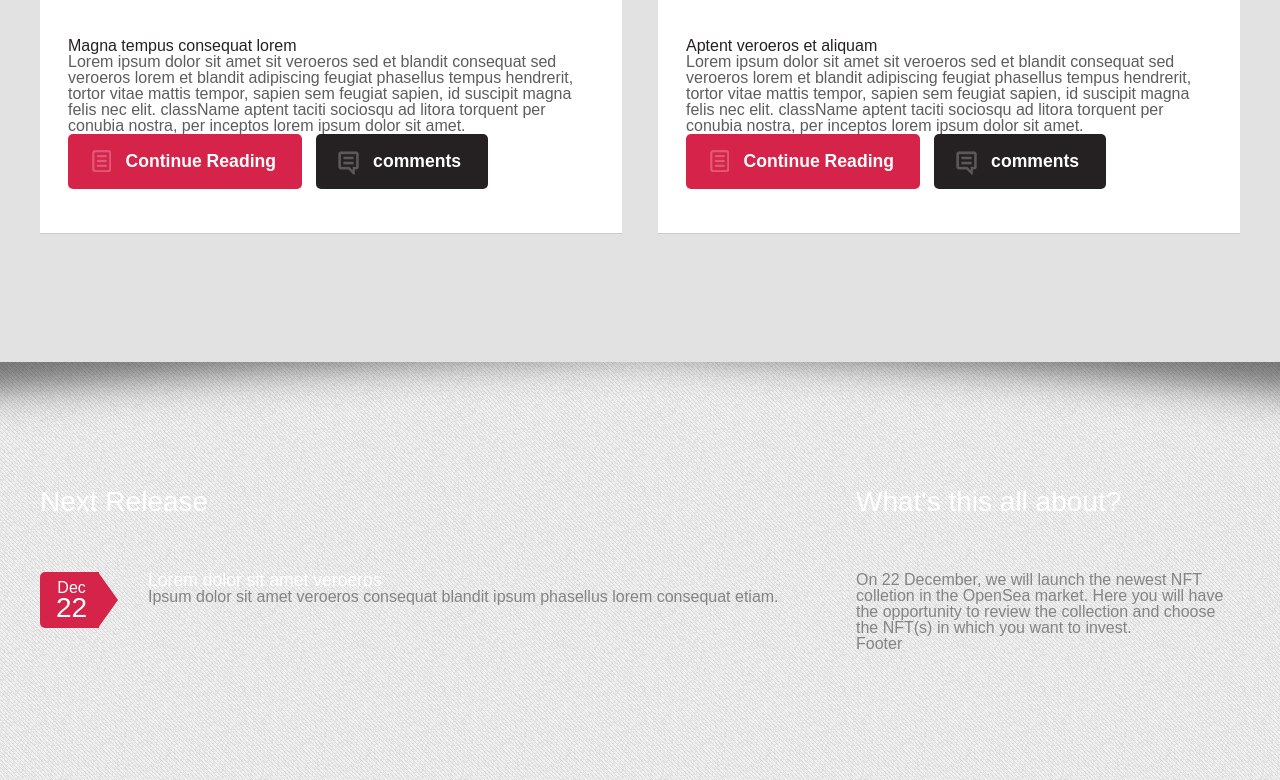
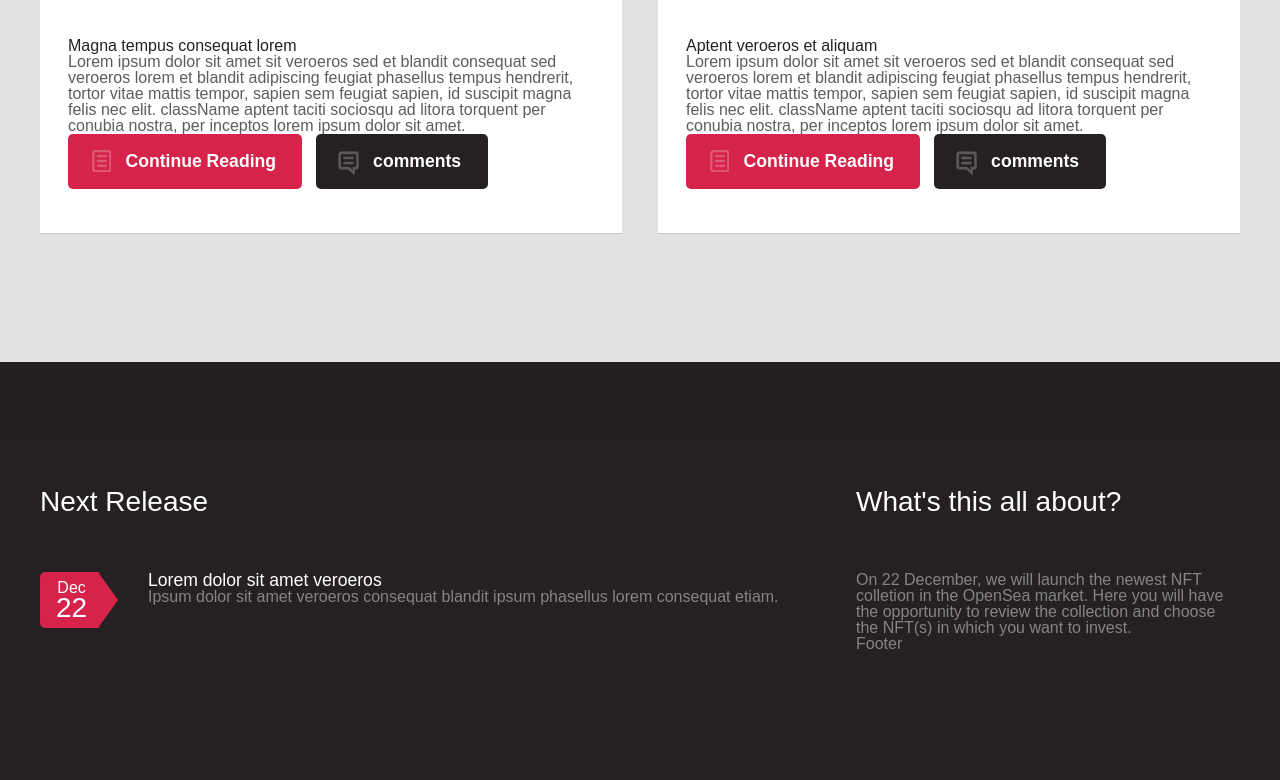
Before and after one commit to vaninaNina/react-js-project, a React (Vite) app in the folder client/: page / in a window 1280 px wide. Shown: the part 2354-3134 px from the top of the page. Built offline with nearby package versions, Linux system fonts and the light colour scheme.

Commit message:
footer background updated

```diff
--- a/client/css/style.css
+++ b/client/css/style.css
@@ -639,6 +639,7 @@ ul.social li.googleplus:hover {
 #footer-wrapper {
   position: relative;
   color: #858484;
+  background-color: #252122;
 }
 
 #footer-wrapper:before {
@@ -647,7 +648,7 @@ ul.social li.googleplus:hover {
   top: 0;
   left: 0;
   width: 100%;
-  background: url("images/bg01.png");
+  background: #252122;
   background-size: 100% 100%;
   z-index: 0;
   opacity: 0.5;
```
